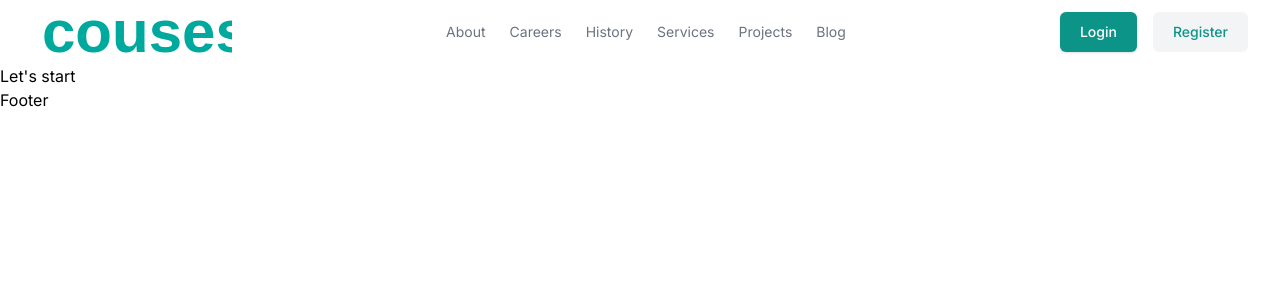
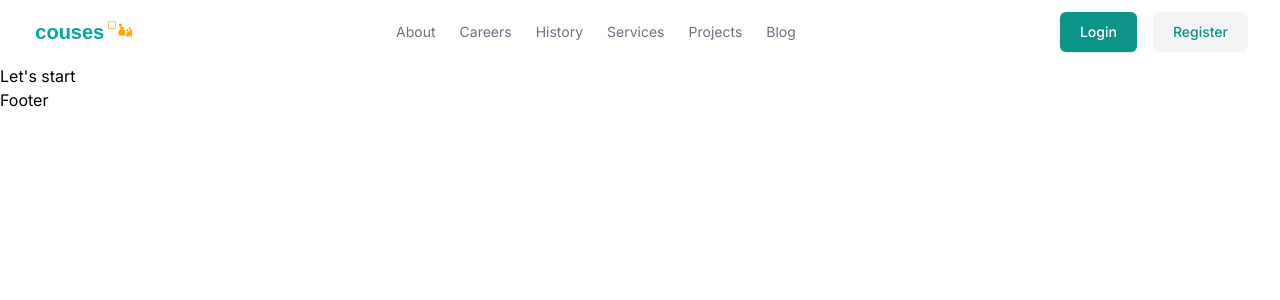
Before and after one commit to almuhannad1/ecommerce-app, a Next.js app: page / in a window 1280 px wide. Shown: the top 300 px of the page. Built offline with nearby package versions, Linux system fonts and the light colour scheme.

Commit message:
Fix bug in logo header

```diff
--- a/app/_components/Header.jsx
+++ b/app/_components/Header.jsx
@@ -9,7 +9,7 @@ function Header() {
                     <div className="md:flex md:items-center md:gap-12">
 
                         {/* logo */}
-                        <Image src="/logo.svg" alt='logo' width={200} height={200}/>
+                        <Image src="/logo.svg" alt='logo' width={100} height={100}/>
                     </div>
 
                     <div className="hidden md:block">
```
Also changed, not shown: public/logo.svg.
